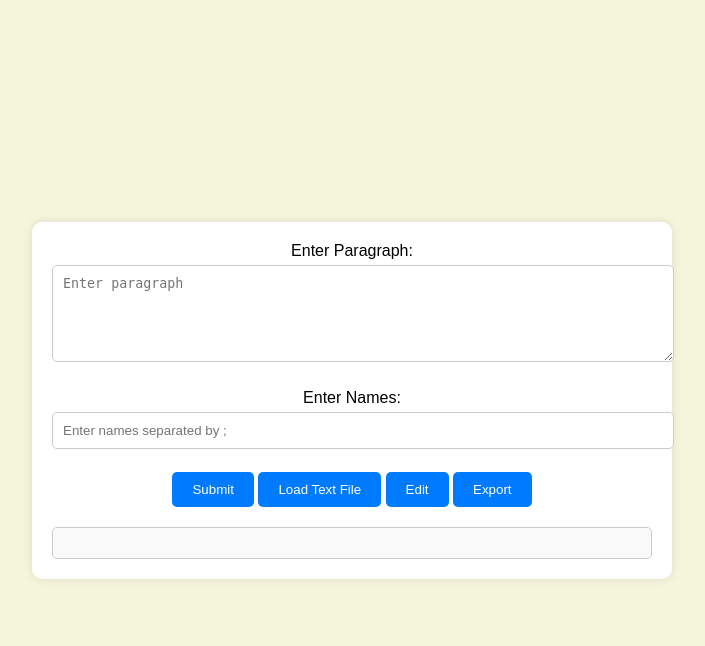
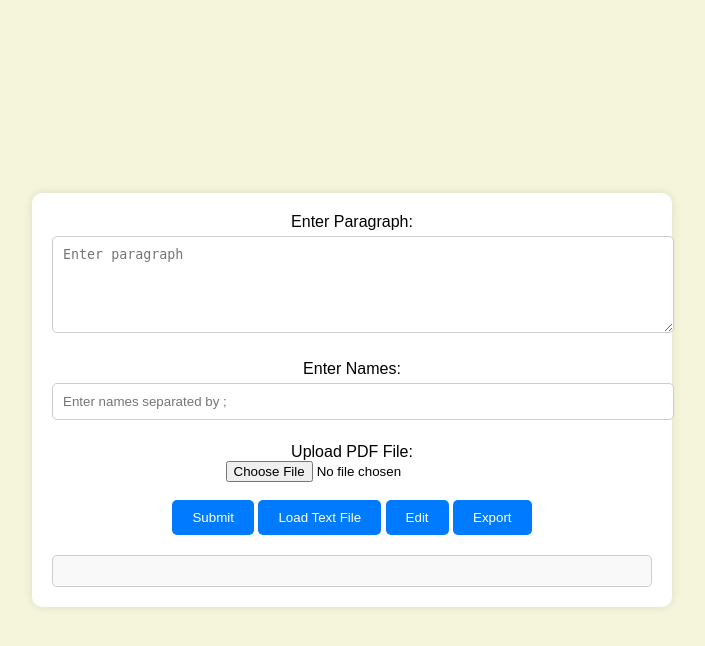
Before and after one commit to sanya21561/btp, a Flask app: page / in a window 1280 px wide. Shown: the top 646 px of the page, without its empty margins (288-993 px from the left). Run offline with Flask 3, Linux system fonts and the light colour scheme.

Commit message:
Update index.html
extracts text from pdf, works for email and added line-break

```diff
--- a/templates/index.html
+++ b/templates/index.html
@@ -50,17 +50,20 @@
 </head>
 <body>
     <div class="container">
-        <form method="post" action="/">
+        <form method="post" action="/" enctype="multipart/form-data">
             <label for="paragraph_input">Enter Paragraph:</label><br>
             <textarea id="paragraph_input" name="paragraph_input" rows="5" cols="40" placeholder="Enter paragraph"></textarea><br><br>
             <label for="names_input">Enter Names:</label><br>
             <input type="text" id="names_input" name="names_input" placeholder="Enter names separated by ;"><br><br>
+            <label for="pdf_file">Upload PDF File:</label><br>
+            <input type="file" id="pdf_file" name="pdf_file" accept=".pdf"><br><br>
             <button type="submit">Submit</button>
             <button id="loadFileButton" type="button">Load Text File</button>
             <input type="file" id="hiddenFileInput" accept=".txt" style="display: none;">
             <button id="editButton" type="button">Edit</button>
             <button id="exportButton" type="button">Export</button>
         </form>
+
         <div class="modified-paragraph">
             {% if modified_paragraph %}
                 <p><strong>Modified Paragraph:</strong></p>
```
